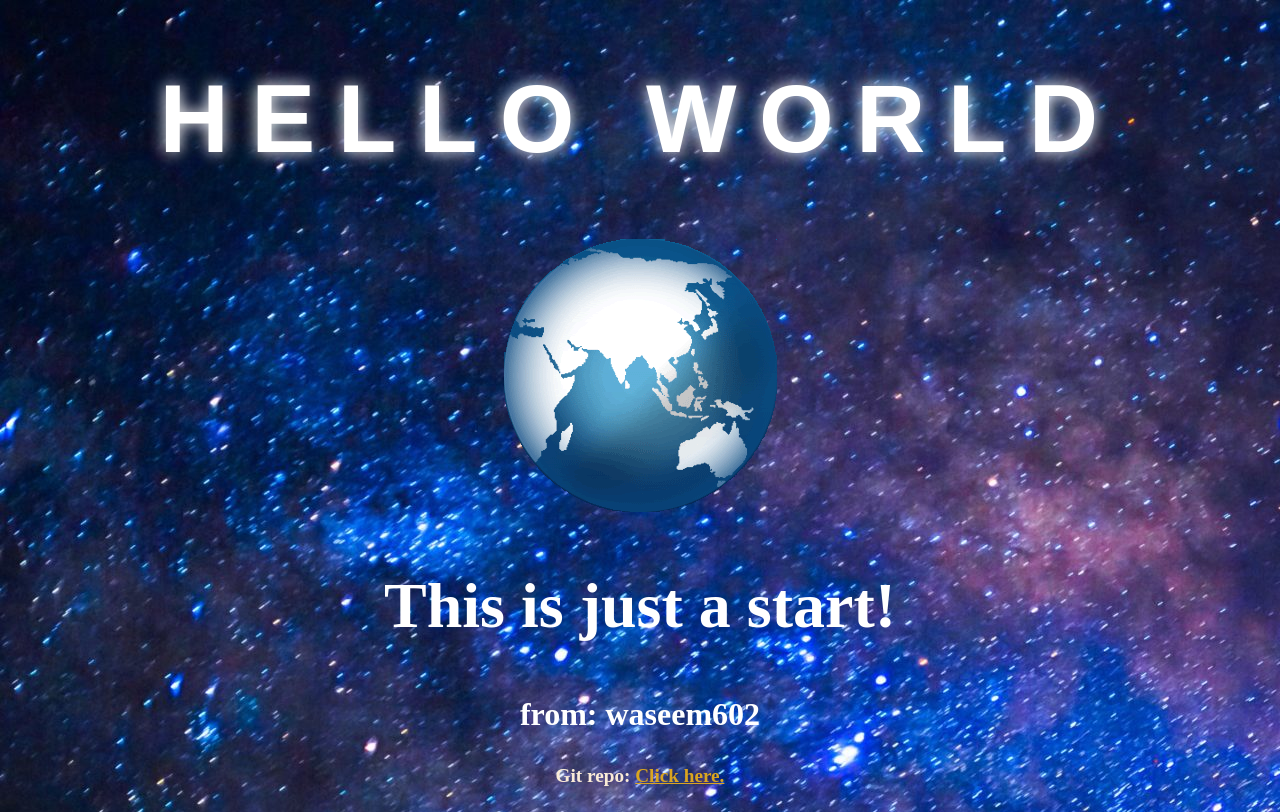
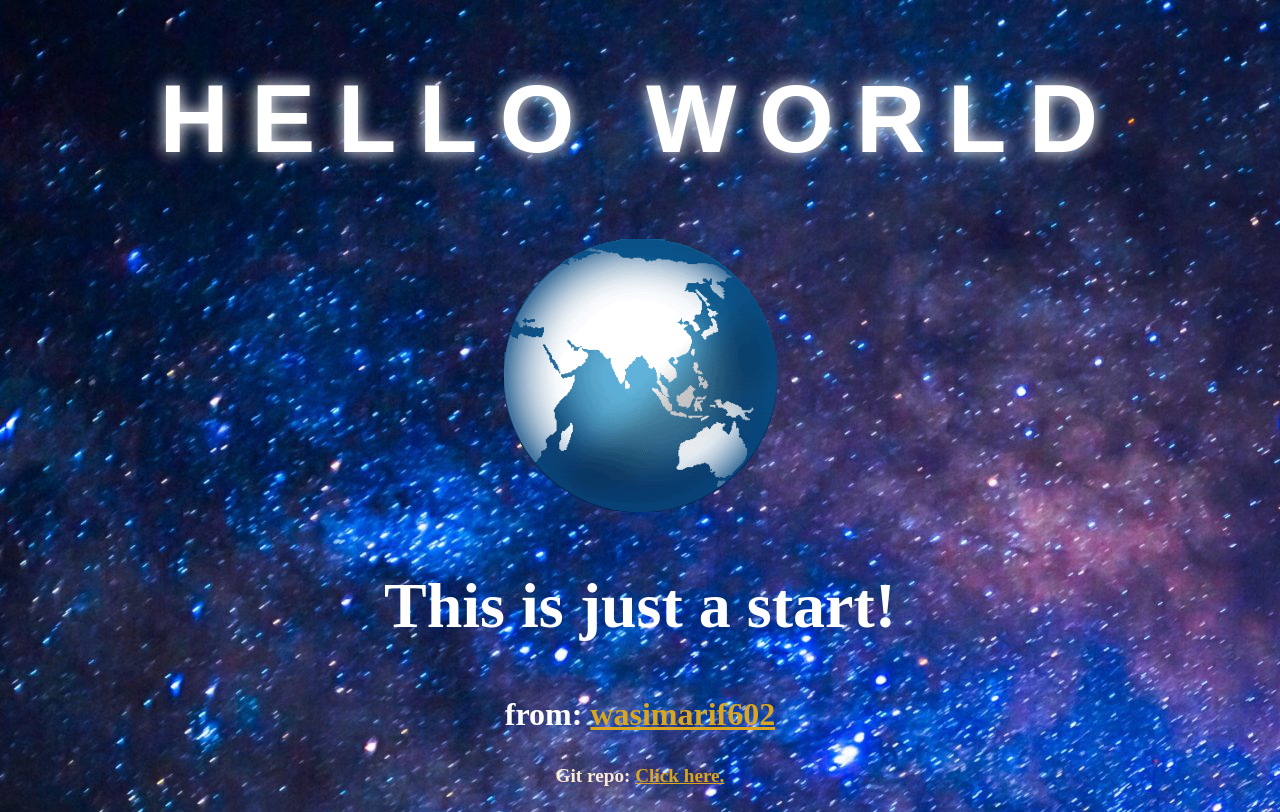
Before and after one commit to waseem602/start, a plain HTML site: page index.html in a window 1280 px wide. Drawn offline with Linux system fonts and the light colour scheme.

Commit message:
Update index.html

```diff
--- a/index.html
+++ b/index.html
@@ -44,7 +44,7 @@
             <h1>Hello World</h1>
             <img src="images/world.gif" alt="spinning world">
             <h2>This is just a start!</h2>
-            <h3>from: waseem602</h3>
+            <h3>from: <a href="mailto:wasimarif602@gmail.com">wasimarif602</a></h3>
         </div>
         <h4>Git repo: <a href="https://github.com/waseem602/start">Click here.</a></h4>
     </body>
```
